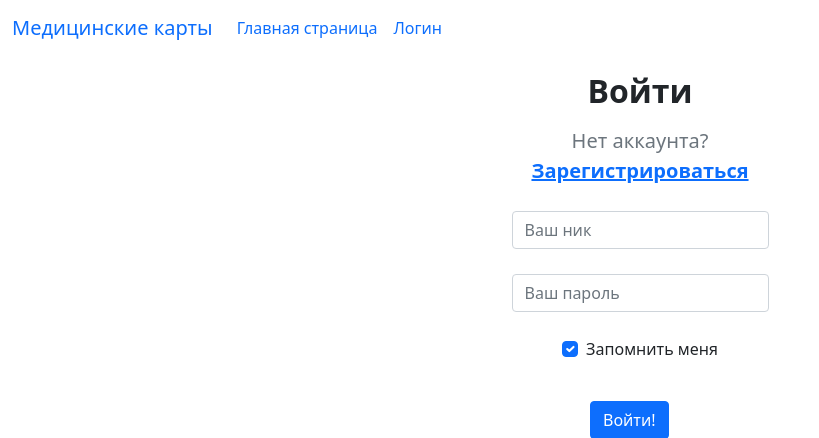
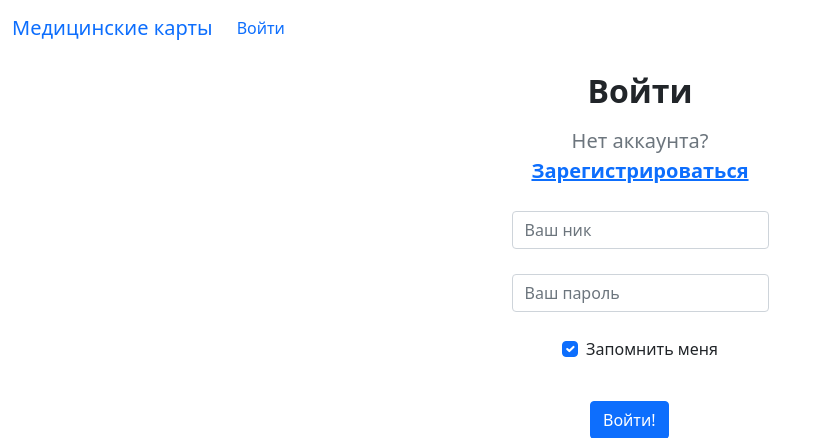
Before and after one commit to G0G0l1994/ambulance_card_project, a Flask app: page /users/login in a window 1280 px wide. Shown: the top 438 px of the page, without its empty margins (0-819 px from the left). Run offline with Flask 3, Linux system fonts and the light colour scheme; some libraries are stand-ins or nearby versions.

Commit message:
фикс вылета БД, настройка navbar,корректировка печатной карты

```diff
--- a/webapp/__init__.py
+++ b/webapp/__init__.py
@@ -25,7 +25,9 @@ def create_app():
 
   @login_manager.user_loader
   def load_user(user_id):
-    return doctors.query.get(user_id)
+    user_query = doctors.query.get(user_id)
+    db_session.close()
+    return user_query
 
 
   @app.route('/')
--- a/webapp/templates/finished_card.html
+++ b/webapp/templates/finished_card.html
@@ -235,7 +235,7 @@
         </section>
         <section>
           {% for row in data_doctor %}
-          <p>ФИО врача: {{row[3]}} {{row[1]}} {{row[2]}}</p>
+          <p>ФИО врача: {{row[1]}} {{row[2]}}</p>
           {% endfor %}
         </section>
   </table>
--- a/webapp/templates/menu_bar.html
+++ b/webapp/templates/menu_bar.html
@@ -6,11 +6,21 @@
     </button>
     <div class="collapse navbar-collapse" id="navbarSupportedContent">
       <ul class="navbar-nav me-auto mb-2 mb-lg-0">
-        <li class="nav-item">
+
+          {% if current_user.is_authenticated %}
+          <li class="nav-item">
           <a class="nav-link active" aria-current="page" href="{{url_for("user.main")}}">Главная страница</a>
+          </li>
+          <li class="nav-item">
+          <a class="nav-link" href="{{url_for("user.logout")}}">Выйти</a>
+          </li>
+          {% else%}
+          <li class="nav-item">
+          <a class="nav-link" href="{{url_for("user.login")}}">Войти</a>
+          </li>
+          {%endif%}
         </li>
-        <li class="nav-item">
-          <a class="nav-link" href="{{url_for("user.login")}}">Логин</a>
+
         </li>
       </ul>
     </div>
--- a/webapp/user/views.py
+++ b/webapp/user/views.py
@@ -46,12 +46,13 @@ def logout():
 
 @blueprint.route('/register')
 def register():
-  if current_user.is_authenticated:
-    print(f"ID текущего доктора: {current_user.id}")
-    return redirect(url_for('user.login'))
-  form = RegistrationForm()
-  title = "Регистрация"
-  return render_template('registration.html', page_title=title, form=form)
+  if  not current_user.is_authenticated:
+    form = RegistrationForm()
+    title = "Регистрация"
+    return render_template('registration.html', page_title=title, form=form)
+  print(f"ID текущего доктора: {current_user.id}")
+  return redirect(url_for('user.login'))
+
 
 @blueprint.route('/register', methods=["POST", "GET"])
 def process_reg():
@@ -62,7 +63,7 @@ def process_reg():
     db_session.add(new_user)
     db_session.commit()
     flash("Вы зарегистрировались!")
-    print(f"ID текущего доктора: {current_user.id}")
+
     return redirect(url_for('user.login'))
   flash("Исправьте ошибки в форме")
   return redirect(url_for('user.register'))
```
